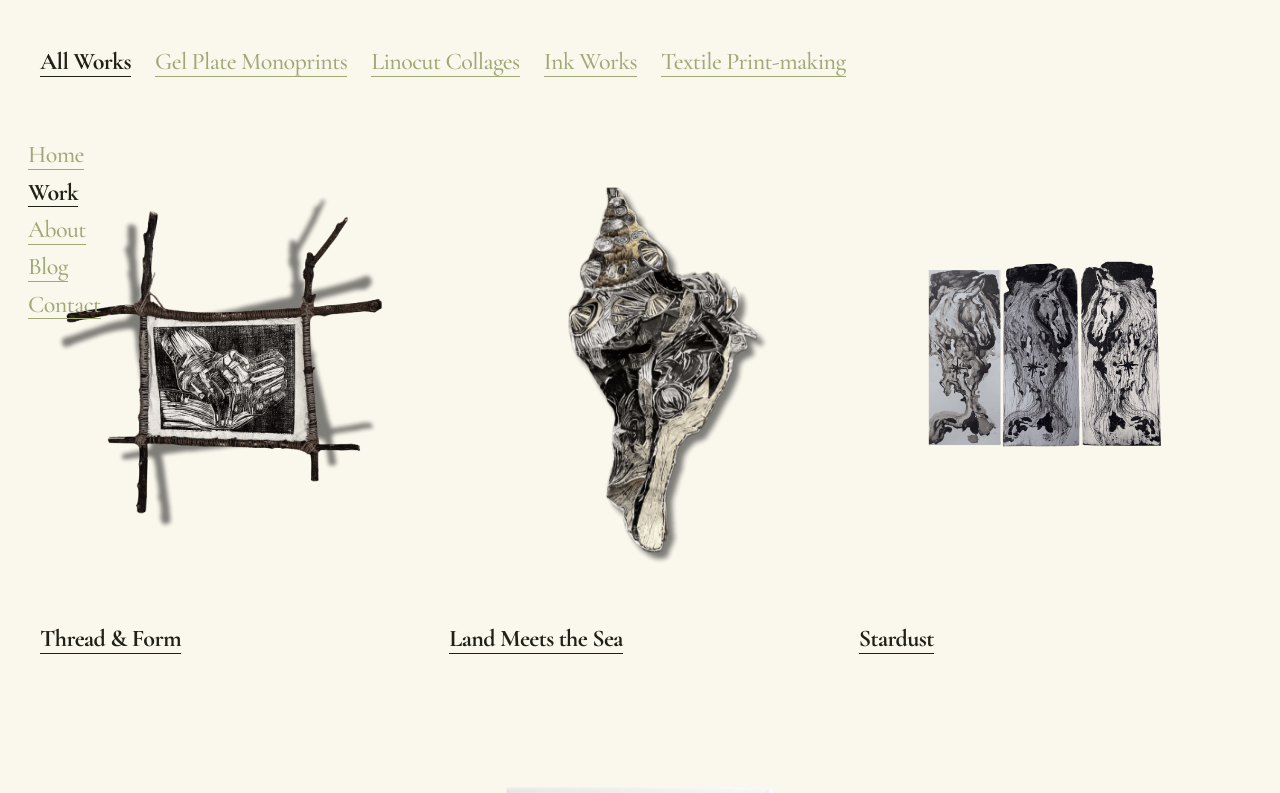
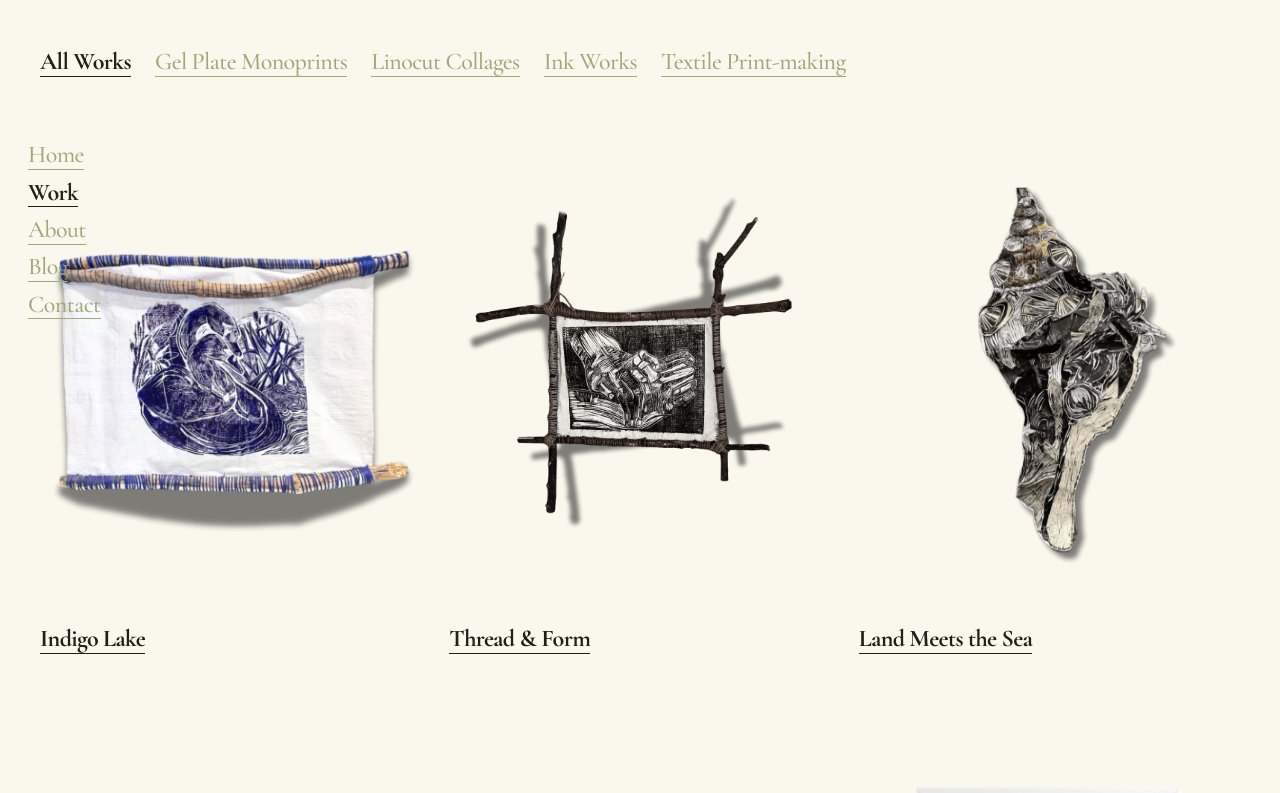
Before and after one commit to ivan-cholakov/temsjems-portfolio, a Next.js app: page /work in a window 1280 px wide. Shown: the part 440-1233 px from the top of the page. Built offline with nearby package versions, Linux system fonts and the light colour scheme.

Commit message:
feat: add Indigo Lake piece and restructure work detail layout
- New artwork entry (textile-print-making) with hero at 1600x2000.
- Detail page: title moved into the right column above the tagline +
  body; removed the "Selected Work" eyebrow and full-width title slab.

```diff
--- a/app/work/[slug]/page.tsx
+++ b/app/work/[slug]/page.tsx
@@ -3,7 +3,6 @@ import { notFound } from "next/navigation";
 import Image from "next/image";
 
 import { DetailGallery } from "@/components/DetailGallery";
-import { Eyebrow } from "@/components/Eyebrow";
 import { PROJECTS, projectBySlug, SITE } from "@/content/site";
 import { artworkSchema } from "@/lib/structured-data";
 
@@ -59,14 +58,8 @@ export default async function ProjectPage(
       />
 
       <section className="max-w-[1600px] px-6 pt-6 pb-24 md:px-10 md:pt-10 md:pb-40">
-        {/* Title slab — full width above the two-column body */}
-        <Eyebrow as="p" className="text-mute">── Selected Work</Eyebrow>
-        <h2 className="mt-6 text-h1 font-bold tracking-tight">
-          {project.title}
-        </h2>
-
-        {/* Two-column body: art piece left, description right */}
-        <div className="mt-12 grid grid-cols-1 gap-x-10 gap-y-12 md:mt-16 md:grid-cols-12 md:gap-x-12 lg:gap-x-20">
+        {/* Two-column body: art piece left, title + description right */}
+        <div className="grid grid-cols-1 gap-x-10 gap-y-8 md:grid-cols-12 md:gap-x-12 lg:gap-x-20">
           <div className="md:col-span-7">
             <Image
               src={project.image}
@@ -86,14 +79,18 @@ export default async function ProjectPage(
           </div>
 
           <div className="md:col-span-5">
+            <h2 className="text-h1 font-bold tracking-tight">
+              {project.title}
+            </h2>
+
             {project.tagline && (
-              <p className="text-balance text-lead leading-tight">
+              <p className="mt-8 text-balance text-lead leading-tight">
                 {project.tagline}
               </p>
             )}
 
             {project.body && (
-              <p className={`max-w-[60ch] leading-relaxed ${project.tagline ? "mt-8" : ""}`}>
+              <p className={`max-w-[60ch] leading-relaxed ${project.tagline ? "mt-6" : "mt-8"}`}>
                 {project.body}
               </p>
             )}
--- a/content/site.ts
+++ b/content/site.ts
@@ -104,6 +104,18 @@ export const SITE = {
 
 export const PROJECTS: Project[] = [
   {
+    slug: "indigo-lake",
+    title: "Indigo Lake",
+    tagline: "65 × 42 cm | 2026 | Linocut on a sisal sack with natural wood",
+    body: null,
+    year: "2026",
+    medium: "Linocut on a sisal sack with natural wood",
+    category: "textile-print-making",
+    image: "/art/home/indigo-lake.webp",
+    width: 1600,
+    height: 2000,
+  },
+  {
     slug: "thread-form",
     title: "Thread & Form",
     tagline: null,
```
Also changed, not shown: public/art/home/indigo-lake.webp (added).
